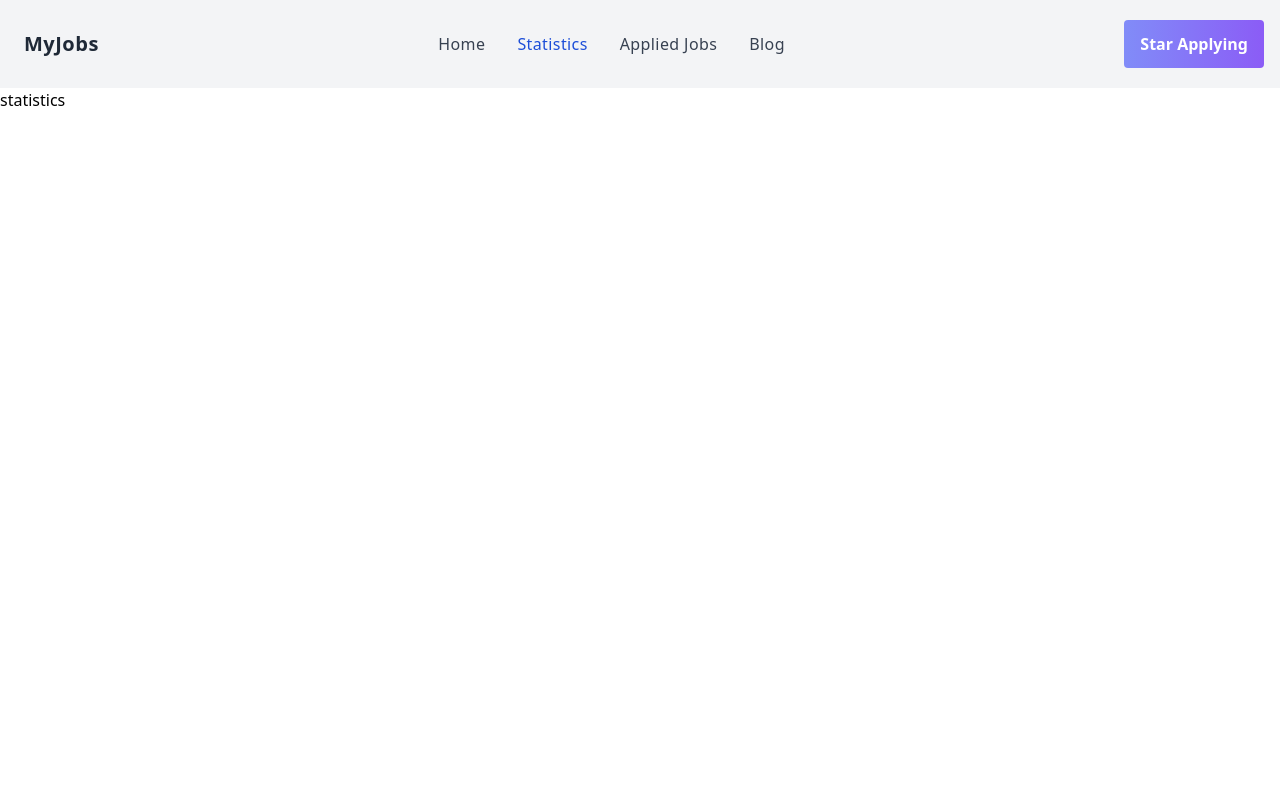
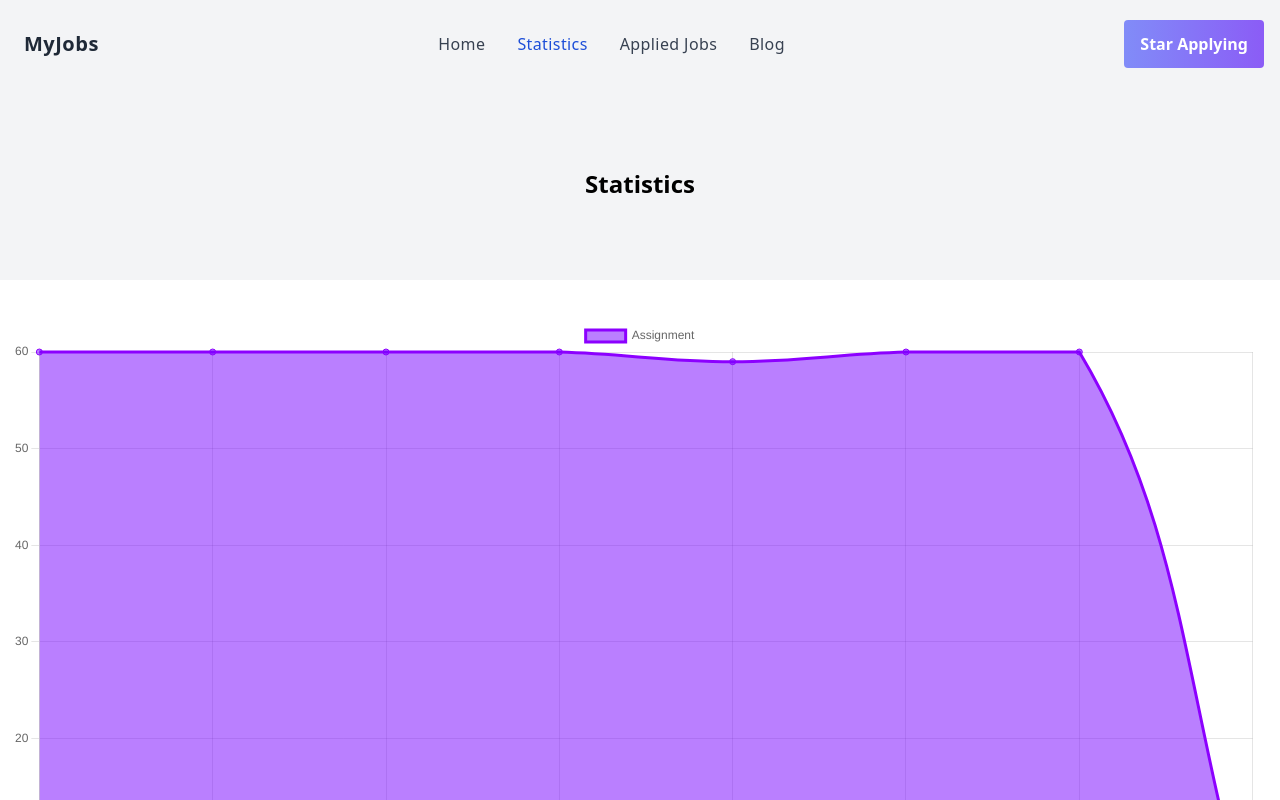
Before and after one commit to Nahid-subi/career-hub-my-jobs, a React (Vite) app: page /statistics in a window 1280 px wide. Shown: the top 800 px of the page. Built offline with nearby package versions, Linux system fonts and the light colour scheme.

Commit message:
Statistics file done graph added

```diff
--- a/package.json
+++ b/package.json
@@ -10,7 +10,10 @@
   },
   "dependencies": {
     "@heroicons/react": "^2.0.17",
+    "chart.js": "^4.2.1",
     "react": "^18.2.0",
+    "react-apexcharts": "^1.4.0",
+    "react-chartjs-2": "^5.2.0",
     "react-dom": "^18.2.0",
     "react-hot-toast": "^2.4.0",
     "react-router-dom": "^6.10.0"
--- a/src/components/Statistics.jsx
+++ b/src/components/Statistics.jsx
@@ -1,9 +1,31 @@
-import React from 'react';
-
+import { Chart as ChartJS, Legend, LineElement, Title, Tooltip, CategoryScale, LinearScale, PointElement, Filler } from 'chart.js';
+import React, { useState } from 'react';
+import { Line } from 'react-chartjs-2';
+ChartJS.register(
+    Legend, LineElement, Title, Tooltip, CategoryScale, LinearScale, PointElement, Filler
+)
 const Statistics = () => {
+    const [data, setData] = useState({
+        labels: ["Assignment 1", "Assignment 2", "Assignment 3", "Assignment 4", "Assignment 5", "Assignment 6", "Assignment 7", "Incoming"],
+        datasets: [
+            {
+                label: 'Assignment',
+                data: [60, 60, 60, 60, 59, 60, 60, 0],
+                tension: 0.4,
+                borderColor: '#8c00ff',
+                backgroundColor: 'rgba(119, 0, 255, 0.5)',
+                fill: true,
+            }
+        ]
+    })
     return (
-        <div>
-            <h1>statistics</h1>
+        <div className=''>
+            <section className='bg-gray-100 h-48 flex justify-center items-center'>
+                <h1 className='font-bold text-2xl'>Statistics</h1>
+            </section>
+            <div className='lg:max-w-screen-xl mx-auto my-10'>
+                <Line data={data}>Hello</Line>
+            </div>
         </div>
     );
 };
```
Also changed, not shown: 1 other file (tests, documents, lock files or other folders).
